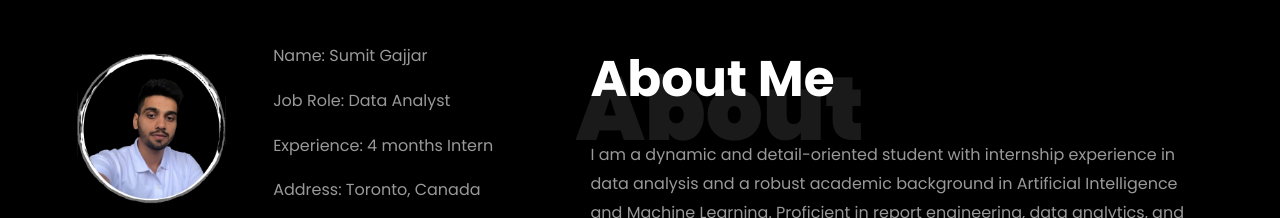
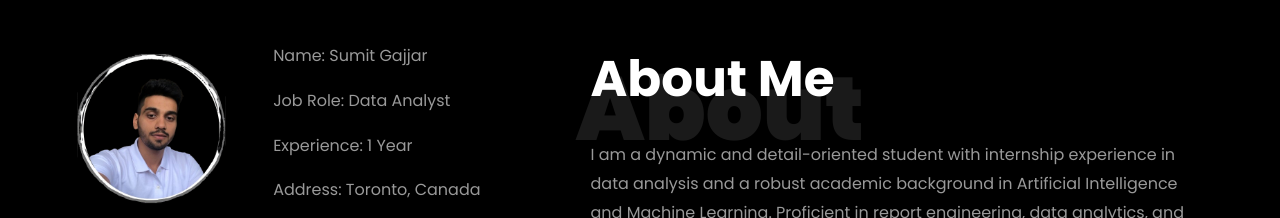
Before and after one commit to sumit-gajjar/sumitgajjar.github.ca, a plain HTML site: page index.html in a window 1280 px wide. Shown: the part 820-1038 px from the top of the page. Drawn offline with Linux system fonts and the light colour scheme; files whose address does not match are found by name.

Commit message:
experience
experince

```diff
--- a/index.html
+++ b/index.html
@@ -221,7 +221,7 @@
 									  <div class="about-info">
 										<p><span class="title-s">Name: </span> <span>Sumit Gajjar</span></p>
 										<p><span class="title-s">Job Role: </span> <span>Data Analyst</span></p>
-										<p><span class="title-s">Experience: </span> <span>4 months Intern</span></p>
+										<p><span class="title-s">Experience: </span> <span>1 Year</span></p>
 										<p><span class="title-s">Address: </span> <span>Toronto, Canada</span></p>
 									  </div>
 									</div>
```
